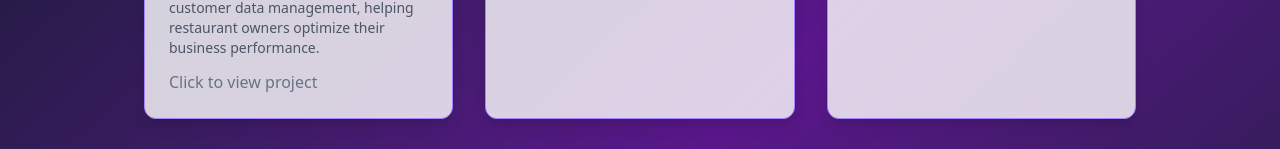
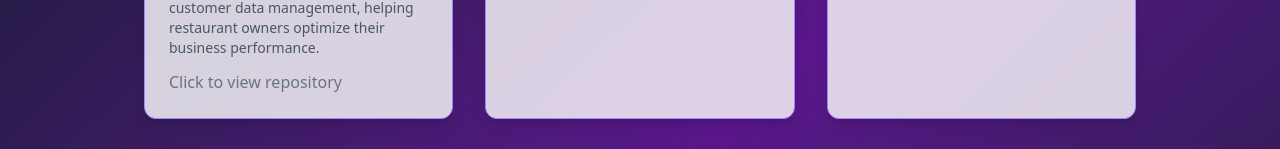
Before and after one commit to Emmy-A-L/my-portfolio, a React (Vite) app: page /projects in a window 1280 px wide. Shown: the part 397-546 px from the top of the page. Built offline with nearby package versions, Linux system fonts and the light colour scheme.

Commit message:
fix: corrected spelling error

```diff
--- a/src/pages/ProjectsPage.tsx
+++ b/src/pages/ProjectsPage.tsx
@@ -17,7 +17,7 @@ const ProjectsPage = () => {
         }
         children={
           <p className="text-gray-500 dark:text-gray-400 -mt-2">
-            Click to view project
+            Click to view repository
           </p>
         }
       />
```
